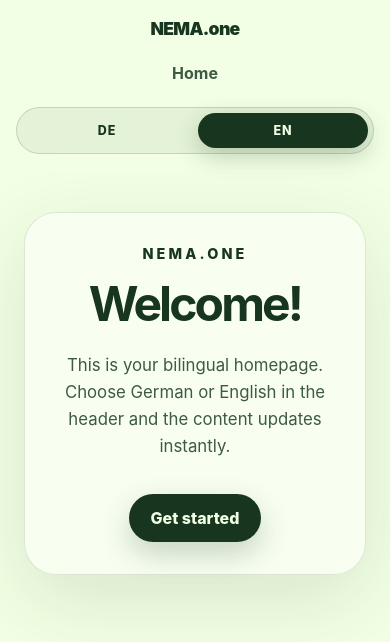
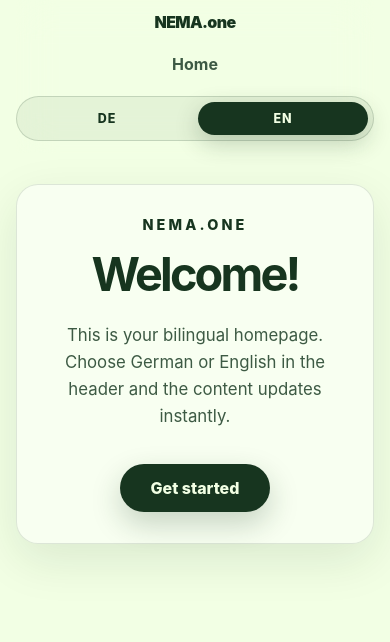
Before and after one commit to Moonshone/nema.one, a React (Vite) app: page / in a window 390 px wide. Shown: the top 642 px of the page. Built offline with nearby package versions, Linux system fonts and the light colour scheme.

Commit message:
Improve responsive layout

```diff
--- a/index.html
+++ b/index.html
@@ -16,21 +16,23 @@
         margin: 0;
         min-width: 320px;
         min-height: 100vh;
+        overflow-x: hidden;
       }
 
       .staticHomePage {
         display: grid;
         min-height: 100vh;
+        min-height: 100svh;
         place-items: center;
-        padding: 24px;
+        padding: clamp(16px, 4vw, 32px);
         text-align: center;
       }
 
       .staticHomePage .heroCard {
         width: min(100%, 760px);
-        padding: clamp(32px, 8vw, 80px);
+        padding: clamp(28px, 8vw, 80px);
         border: 1px solid rgba(23, 53, 31, 0.12);
-        border-radius: 32px;
+        border-radius: clamp(22px, 5vw, 32px);
         background: rgba(255, 255, 255, 0.48);
         box-shadow: 0 24px 80px rgba(23, 53, 31, 0.12);
       }
@@ -45,7 +47,8 @@
 
       .staticHomePage h1 {
         margin: 0;
-        font-size: clamp(3rem, 10vw, 7rem);
+        overflow-wrap: anywhere;
+        font-size: clamp(2.4rem, 12vw, 7rem);
         line-height: 1;
         letter-spacing: -0.06em;
       }
@@ -56,6 +59,22 @@
         color: #3d5a44;
         font-size: clamp(1.05rem, 2.5vw, 1.35rem);
         line-height: 1.6;
+      }
+
+      @media (max-width: 520px) {
+        .staticHomePage .heroCard {
+          box-shadow: 0 16px 48px rgba(23, 53, 31, 0.1);
+        }
+      }
+
+      @media (max-width: 360px) {
+        .staticHomePage {
+          padding-inline: 12px;
+        }
+
+        .staticHomePage .heroCard {
+          padding-inline: 20px;
+        }
       }
     </style>
   </head>
--- a/src/styles.css
+++ b/src/styles.css
@@ -14,6 +14,7 @@ body {
   margin: 0;
   min-width: 320px;
   min-height: 100vh;
+  overflow-x: hidden;
 }
 
 a {
@@ -27,6 +28,7 @@ button {
 
 .siteShell {
   min-height: 100vh;
+  min-height: 100svh;
 }
 
 .siteHeader {
@@ -36,18 +38,19 @@ button {
   display: grid;
   grid-template-columns: 1fr auto 1fr;
   align-items: center;
-  gap: 24px;
-  width: min(100% - 32px, 1120px);
+  gap: clamp(12px, 3vw, 24px);
+  width: min(100% - clamp(32px, 6vw, 64px), 1120px);
   margin: 0 auto;
-  padding: 18px 0;
+  padding: clamp(12px, 2.5vw, 18px) 0;
   backdrop-filter: blur(18px);
 }
 
 .brand {
   justify-self: start;
-  font-size: 1.1rem;
+  font-size: clamp(1rem, 2.5vw, 1.1rem);
   font-weight: 900;
   letter-spacing: -0.04em;
+  white-space: nowrap;
 }
 
 .mainNav {
@@ -59,7 +62,7 @@ button {
 .mainNav a {
   display: inline-flex;
   border-radius: 999px;
-  padding: 10px 14px;
+  padding: clamp(8px, 1.8vw, 10px) clamp(12px, 2vw, 14px);
 }
 
 .mainNav a:hover,
@@ -71,16 +74,17 @@ button {
 .homePage {
   display: grid;
   min-height: calc(100vh - 82px);
+  min-height: calc(100svh - 82px);
   place-items: center;
-  padding: 24px;
+  padding: clamp(16px, 4vw, 32px);
   text-align: center;
 }
 
 .heroCard {
   width: min(100%, 760px);
-  padding: clamp(32px, 8vw, 80px);
+  padding: clamp(28px, 8vw, 80px);
   border: 1px solid rgba(23, 53, 31, 0.12);
-  border-radius: 32px;
+  border-radius: clamp(22px, 5vw, 32px);
   background: rgba(255, 255, 255, 0.48);
   box-shadow: 0 24px 80px rgba(23, 53, 31, 0.12);
 }
@@ -95,7 +99,8 @@ button {
 
 h1 {
   margin: 0;
-  font-size: clamp(3rem, 10vw, 7rem);
+  overflow-wrap: anywhere;
+  font-size: clamp(2.4rem, 12vw, 7rem);
   line-height: 1;
   letter-spacing: -0.06em;
 }
@@ -110,6 +115,8 @@ h1 {
 
 .primaryLink {
   display: inline-flex;
+  justify-content: center;
+  min-width: min(100%, 150px);
   margin-top: 34px;
   border-radius: 999px;
   padding: 14px 22px;
@@ -129,6 +136,7 @@ h1 {
   justify-self: end;
   display: inline-flex;
   gap: 6px;
+  max-width: 100%;
   padding: 5px;
   border: 1px solid rgba(23, 53, 31, 0.16);
   border-radius: 999px;
@@ -142,7 +150,7 @@ h1 {
   cursor: pointer;
   border: 0;
   border-radius: 999px;
-  padding: 10px 14px;
+  padding: clamp(9px, 1.8vw, 10px) clamp(12px, 2vw, 14px);
   color: #17351f;
   background: transparent;
   font-weight: 800;
@@ -175,6 +183,7 @@ h1 {
     grid-template-columns: 1fr;
     gap: 14px;
     justify-items: center;
+    width: min(100% - 32px, 520px);
   }
 
   .brand,
@@ -185,11 +194,29 @@ h1 {
 
   .homePage {
     min-height: auto;
-    padding-top: 40px;
+    padding-top: clamp(24px, 8vw, 40px);
+    padding-bottom: max(24px, env(safe-area-inset-bottom));
   }
 }
 
 @media (max-width: 520px) {
+  .siteHeader {
+    position: static;
+  }
+
+  .mainNav {
+    width: 100%;
+  }
+
+  .mainNav a {
+    justify-content: center;
+    width: 100%;
+  }
+
+  .heroCard {
+    box-shadow: 0 16px 48px rgba(23, 53, 31, 0.1);
+  }
+
   .languageSwitcher {
     display: grid;
     grid-template-columns: 1fr 1fr;
@@ -205,3 +232,13 @@ h1 {
     display: none;
   }
 }
+
+@media (max-width: 360px) {
+  .homePage {
+    padding-inline: 12px;
+  }
+
+  .heroCard {
+    padding-inline: 20px;
+  }
+}
```
